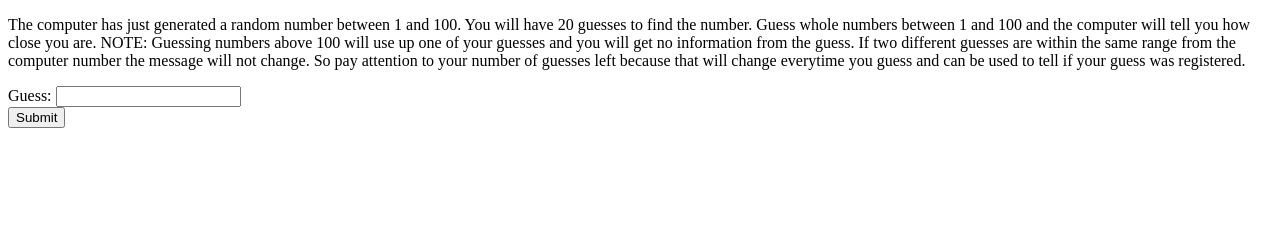
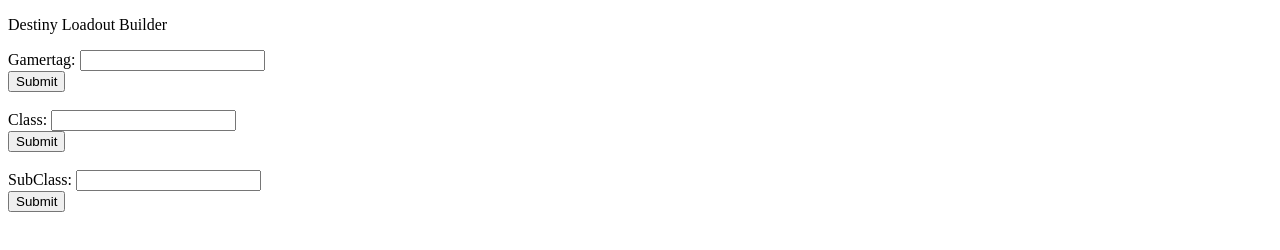
Before and after one commit to shinson7/Destiny-Loadout-Creator, a plain HTML site: page programming2FinalProject.html in a window 1280 px wide. Drawn offline with Linux system fonts and the light colour scheme.

Commit message:
Added HTML and JS UpdatePlayerFunction

```diff
--- a/programming2FinalProject.html
+++ b/programming2FinalProject.html
@@ -4,12 +4,23 @@
 
 	<script src = "programming2FinalProject.js"></script>
 
-	<p id="message">The computer has just generated a random number between 1 and 100. You will have 20 guesses to find the number. Guess whole numbers between 1 and 100 and the computer will tell you how close you are. NOTE: Guessing numbers above 100 will use up one of your guesses and you will get no information from the guess. If two different guesses are within the same range from the computer number the message will not change. So pay attention to your number of guesses left because that will change everytime you guess and can be used to tell if your guess was registered.
+	<p id="message">
+	Destiny Loadout Builder
 	</p>
 
 	<form>
-		Guess: <input type="text" name="Guess" id="guessBox"><br>
-		<input type="button" onclick="checkGuess()" value="Submit">
+		Gamertag: <input type="text" name="Gamertag" id="gamertag"><br>
+		<input type="button" onclick="updatePlayer(player, gamertag.id)" value="Submit">
+		<br>
+		<br>
+
+		Class: <input type="text" name="Class" id="mainClass"><br>
+		<input type="button" onclick="updatePlayer(player, mainClass.id)" value="Submit">
+		<br>
+		<br>
+
+		SubClass: <input type="text" name="SubClass" id="subClass"><br>
+		<input type="button" onclick="updatePlayer(player, subClass.id)" value="Submit">
 	</form>
 
 </body>
--- /dev/null
+++ b/programming2FinalProject.js
@@ -0,0 +1,13 @@
+var player = {
+"gamertag": "",
+"mainClass": "",
+"subClass": ""
+}
+
+
+function updatePlayer(player, submissionType){
+	player[submissionType] = document.getElementById(submissionType).value;
+	console.log(player);
+	document.getElementById(submissionType).value = ""
+	return player
+}
```
